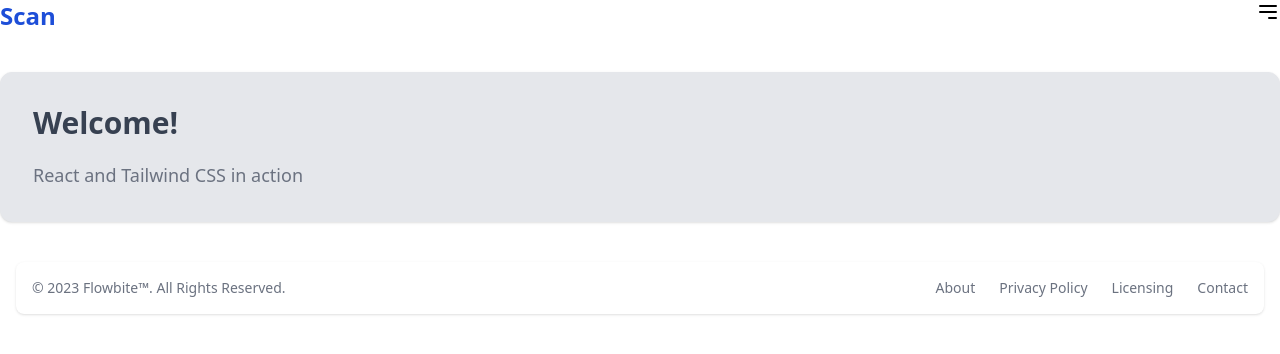
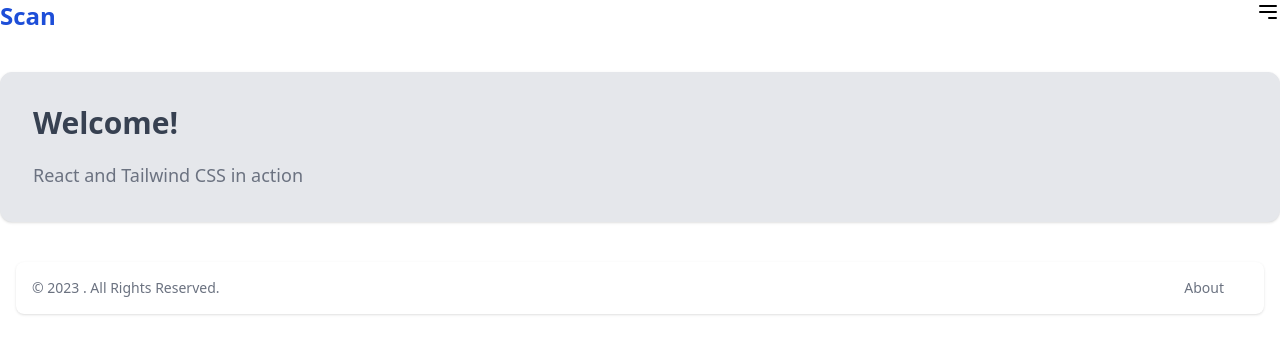
Before and after one commit to elisedu37/portfolio, a React (Create React App) app: page / in a window 1280 px wide. Shown: the top 354 px of the page. Built offline with nearby package versions, Linux system fonts and the light colour scheme.

Commit message:
Fix warnings

```diff
--- a/src/App.js
+++ b/src/App.js
@@ -18,7 +18,7 @@ function App() {
                 <Route path='/projects' element={<Projects />} />
                 <Route path='*' element={<p>Erreur</p>} />
             </Routes>
-            <Footer/>
+            <Footer />
         </Router>
     );
 }
--- a/src/components/Breadcrumb.js
+++ b/src/components/Breadcrumb.js
@@ -1,10 +1,12 @@
+import { Link } from 'react-router-dom';
+
 const Breadcrumb = () => {
     return (
         <nav class='flex' aria-label='Breadcrumb'>
             <ol class='inline-flex items-center space-x-1 md:space-x-3'>
                 <li class='inline-flex items-center'>
-                    <a
-                        href='#'
+                    <Link
+                        to='/'
                         class='inline-flex items-center text-sm font-medium text-gray-700 hover:text-blue-600 dark:text-gray-400 dark:hover:text-white'
                     >
                         <svg
@@ -17,7 +19,7 @@ const Breadcrumb = () => {
                             <path d='M10.707 2.293a1 1 0 00-1.414 0l-7 7a1 1 0 001.414 1.414L4 10.414V17a1 1 0 001 1h2a1 1 0 001-1v-2a1 1 0 011-1h2a1 1 0 011 1v2a1 1 0 001 1h2a1 1 0 001-1v-6.586l.293.293a1 1 0 001.414-1.414l-7-7z'></path>
                         </svg>
                         Home
-                    </a>
+                    </Link>
                 </li>
                 <li>
                     <div class='flex items-center'>
@@ -34,12 +36,12 @@ const Breadcrumb = () => {
                                 clip-rule='evenodd'
                             ></path>
                         </svg>
-                        <a
-                            href='#'
-                            class='ml-1 text-sm font-medium text-gray-700 hover:text-blue-600 md:ml-2 dark:text-gray-400 dark:hover:text-white'
+                        <Link
+                            to='/'
+                            class='inline-flex items-center text-sm font-medium text-gray-700 hover:text-blue-600 dark:text-gray-400 dark:hover:text-white'
                         >
                             Projects
-                        </a>
+                        </Link>
                     </div>
                 </li>
                 <li aria-current='page'>
--- a/src/components/Footer.js
+++ b/src/components/Footer.js
@@ -3,31 +3,12 @@ const Footer = () => {
         <footer class='bg-white rounded-lg shadow m-4 dark:bg-gray-800'>
             <div class='w-full mx-auto max-w-screen-xl p-4 md:flex md:items-center md:justify-between'>
                 <span class='text-sm text-gray-500 sm:text-center dark:text-gray-400'>
-                    © 2023{' '}
-                    <a href='https://flowbite.com/' class='hover:underline'>
-                        Flowbite™
-                    </a>
-                    . All Rights Reserved.
+                    © 2023 . All Rights Reserved.
                 </span>
                 <ul class='flex flex-wrap items-center mt-3 text-sm font-medium text-gray-500 dark:text-gray-400 sm:mt-0'>
                     <li>
-                        <a href='#' class='mr-4 hover:underline md:mr-6 '>
+                        <a href='https://flowbite.com/' class='mr-4 hover:underline md:mr-6 '>
                             About
-                        </a>
-                    </li>
-                    <li>
-                        <a href='#' class='mr-4 hover:underline md:mr-6'>
-                            Privacy Policy
-                        </a>
-                    </li>
-                    <li>
-                        <a href='#' class='mr-4 hover:underline md:mr-6'>
-                            Licensing
-                        </a>
-                    </li>
-                    <li>
-                        <a href='#' class='hover:underline'>
-                            Contact
                         </a>
                     </li>
                 </ul>
--- a/src/components/NavBar.js
+++ b/src/components/NavBar.js
@@ -14,7 +14,7 @@ const NavBar = () => {
 
     return (
         <div className='relative'>
-            <div className='flex w-full justify-between m-auto sticky top-0 z-50'>
+            <div className='sticky top-0 z-50 flex justify-between w-full m-auto'>
                 <Link
                     to='/'
                     className='block py-2 pl-3 pr-4 text-white bg-blue-700 rounded md:bg-transparent md:text-blue-700 md:p-0 '
@@ -43,7 +43,7 @@ const NavBar = () => {
                 leaveFrom='opacity-100'
                 leaveTo='opacity-0'
             >
-                <div className='fixed inset-0 bg-black bg-opacity-50 flex items-center justify-center z-20'>
+                <div className='fixed inset-0 z-20 flex items-center justify-center bg-black bg-opacity-50'>
                     <ul>
                         <li>
                             <Link
--- a/src/pages/About.js
+++ b/src/pages/About.js
@@ -1,9 +1,9 @@
 const About = () => {
     return (
         <section id='about'>
-            <div className='container mx-auto flex px-10 py-20 md:flex-row flex-col items-center'>
-                <div className='lg:flex-grow md:w-1/2 lg:pr-24 md:pr-16 flex flex-col md:items-start md:text-left mb-16 md:mb-0 items-center text-center'>
-                    <h1 className='title-font sm:text-4xl text-3xl mb-4 font-medium text-white'>
+            <div className='container flex flex-col items-center px-10 py-20 mx-auto md:flex-row'>
+                <div className='flex flex-col items-center mb-16 text-center lg:flex-grow md:w-1/2 lg:pr-24 md:pr-16 md:items-start md:text-left md:mb-0'>
+                    <h1 className='mb-4 text-3xl font-medium text-white title-font sm:text-4xl'>
                         Hi, I'm Reed.
                         <br className='hidden lg:inline-block' />I love to build amazing apps.
                     </h1>
@@ -14,19 +14,19 @@ const About = () => {
                     <div className='flex justify-center'>
                         <a
                             href='#contact'
-                            className='inline-flex text-white bg-green-500 border-0 py-2 px-6 focus:outline-none hover:bg-green-600 rounded text-lg'
+                            className='inline-flex px-6 py-2 text-lg text-white bg-green-500 border-0 rounded focus:outline-none hover:bg-green-600'
                         >
                             Work With Me
                         </a>
                         <a
                             href='#projects'
-                            className='ml-4 inline-flex text-gray-400 bg-gray-800 border-0 py-2 px-6 focus:outline-none hover:bg-gray-700 hover:text-white rounded text-lg'
+                            className='inline-flex px-6 py-2 ml-4 text-lg text-gray-400 bg-gray-800 border-0 rounded focus:outline-none hover:bg-gray-700 hover:text-white'
                         >
                             See My Past Work
                         </a>
                     </div>
                 </div>
-                <div className='lg:max-w-lg lg:w-full md:w-1/2 w-5/6'>
+                <div className='w-5/6 lg:max-w-lg lg:w-full md:w-1/2'>
                     <img
                         className='object-cover object-center rounded'
                         alt='hero'
--- a/src/pages/Home.js
+++ b/src/pages/Home.js
@@ -1,8 +1,8 @@
 const Home = () => {
     return (
-        <div className='container mx-auto bg-gray-200 rounded-xl shadow border p-8 m-10'>
-            <p className='text-3xl text-gray-700 font-bold mb-5'>Welcome!</p>
-            <p className='text-gray-500 text-lg'>React and Tailwind CSS in action</p>
+        <div className='container p-8 m-10 mx-auto bg-gray-200 border shadow rounded-xl'>
+            <p className='mb-5 text-3xl font-bold text-gray-700'>Welcome!</p>
+            <p className='text-lg text-gray-500'>React and Tailwind CSS in action</p>
         </div>
     );
 };
```
Also changed, not shown: src/pages/Projects.js (+8 -16 lines).
